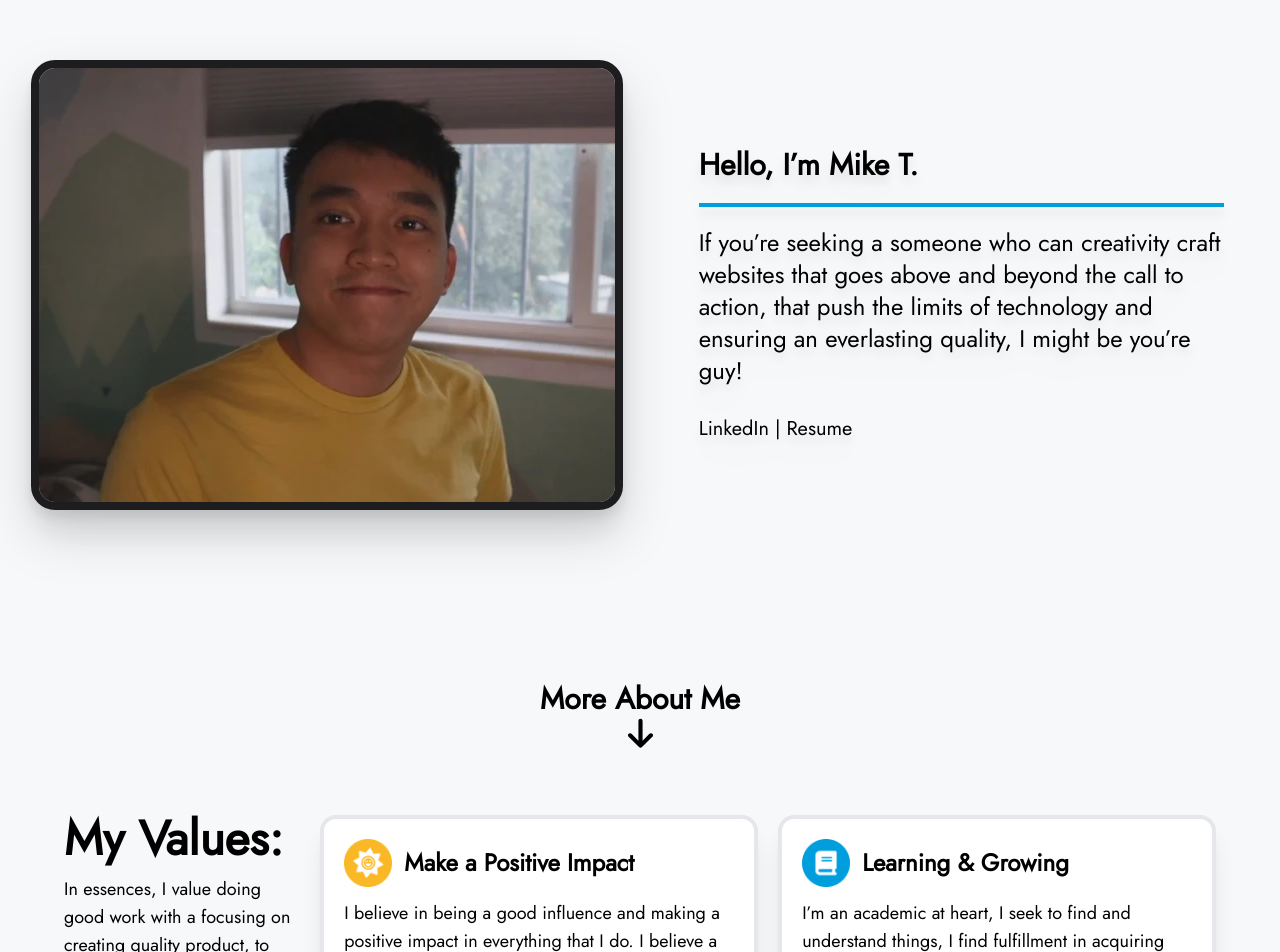
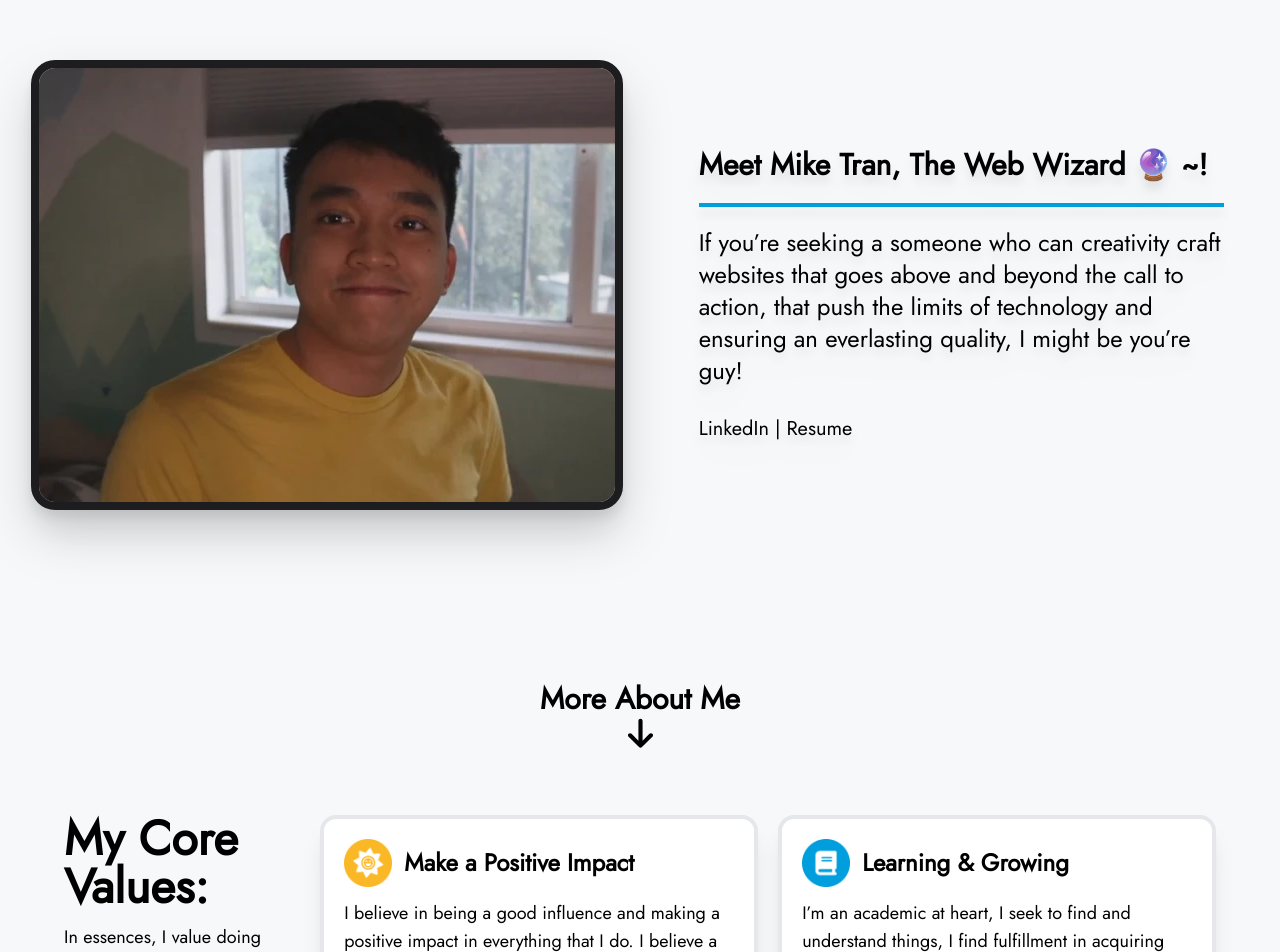
Before and after one commit to mikesenh/mikesenh, a SvelteKit app: page /about in a window 1280 px wide. Shown: the part 160-1112 px from the top of the page. Built offline with nearby package versions, Linux system fonts and the light colour scheme.

Commit message:
fixing some bugs

```diff
--- a/src/routes/+layout.svelte
+++ b/src/routes/+layout.svelte
@@ -301,13 +301,13 @@
 }
 
 /* FLOW: RIGHT */
-/* [tooltip][flow^="right"]::before {
+[tooltip][flow^="right"]::before {
   top: 65%;
   border-left-width: 0;
   border-right-color: #333;
   right: calc(0em - 15px);
   transform: translate(.5em, -50%);
-} */
+}
 [tooltip][flow^="right"]::after {
   top: 65%;
   left: calc(100% + 15px);
--- a/src/routes/+page.svelte
+++ b/src/routes/+page.svelte
@@ -11,7 +11,14 @@
   let subheading = `...and I’m passionate about developing & designing digital products package with an amazing experiences.`
 
   function textSwap() {
+
     let randomNumber = Math.floor(Math.random() * 3) + 1;
+    let rememberNumber = randomNumber
+    while (rememberNumber == randomNumber) {
+      randomNumber = Math.floor(Math.random() * 3) + 1;
+      console.log(`CP2: ${rememberNumber} = ${randomNumber}`)
+    }
+    rememberNumber = randomNumber
 
     switch (randomNumber) {
       case 1: headline = "Your one-stop-shop for top-notch handcrafted websites!";
@@ -175,6 +182,9 @@ onMount(async () => {
 </div>
 
 </div>
+
+
+
 <style>
   .fa-arrow-left {
     -webkit-animation: bounceLeft 2s infinite;
--- a/src/routes/about/+page.svelte
+++ b/src/routes/about/+page.svelte
@@ -14,7 +14,7 @@
 	<div class="flex flex-col lg:flex-row md:mx-12 lg:mx-0 2xl:mx-24 drop-shadow-xl ">
 		<div class=" lg:w-1/2 mr-5 grid content-center w-100 my-5 m-5">
 			<img
-				class=" hover:-rotate-3 transition active:rotate-3 active:cursor-default border-8 border-almostblack rounded-3xl place-self-center mr-5 drop-shadow-2xl rounded-2xl"
+				class="transition border-8 border-almostblack rounded-3xl place-self-center mr-5 drop-shadow-2xl"
 				src="/about/photo-of-mike.webp"
 				alt=""
 			/>
@@ -24,7 +24,7 @@
 		>
 			<span>
 				<h1 class="border-b-4 border-appleblue text-3xl font-semibold py-5 mb-5 ">
-					Hello, I’m Mike T.
+					Meet Mike Tran, The Web Wizard 🔮 ~!
 				</h1>
 				<p class="text-2xl">
 					If you’re seeking a someone who can creativity craft websites that goes above and beyond
@@ -103,7 +103,7 @@
 <div class="mx-5 md:mx-16 lg:mx-16 xl:mx-16 2xl:mx-48 my-12 pb-6 cursor-default">
 	<div class="flex flex-col lg:flex-row md:flex-col">
 		<div class="basis-2/3 mr-5">
-			<h2 class="text-5xl font-bold mb-3">My Values:</h2>
+			<h2 class="text-5xl font-bold mb-3">My Core Values:</h2>
 			<p class="text-lg mb-5">
 				In essences, I value doing good work with a focusing on creating quality product, to imporvements systems and being a driving force that turn your ideas into reality!
 				<!-- Positivity keeps us going,
```
